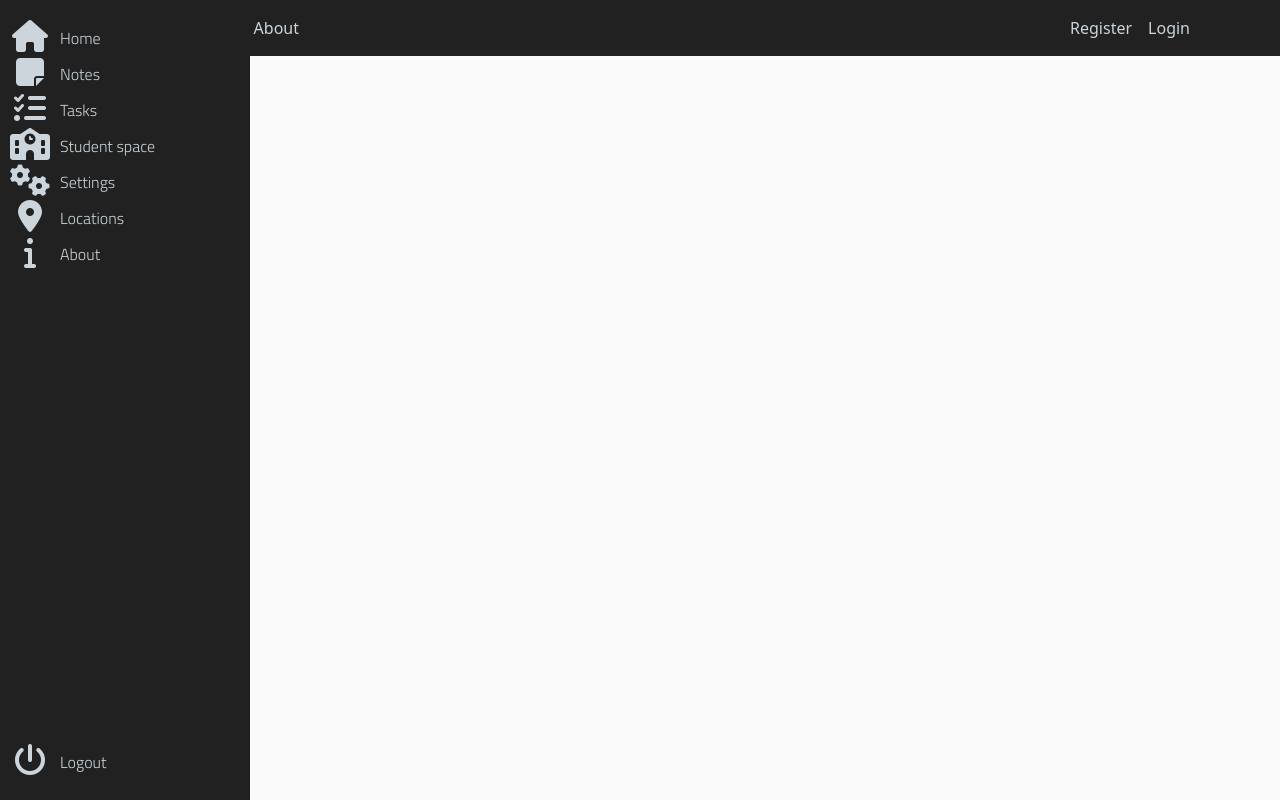
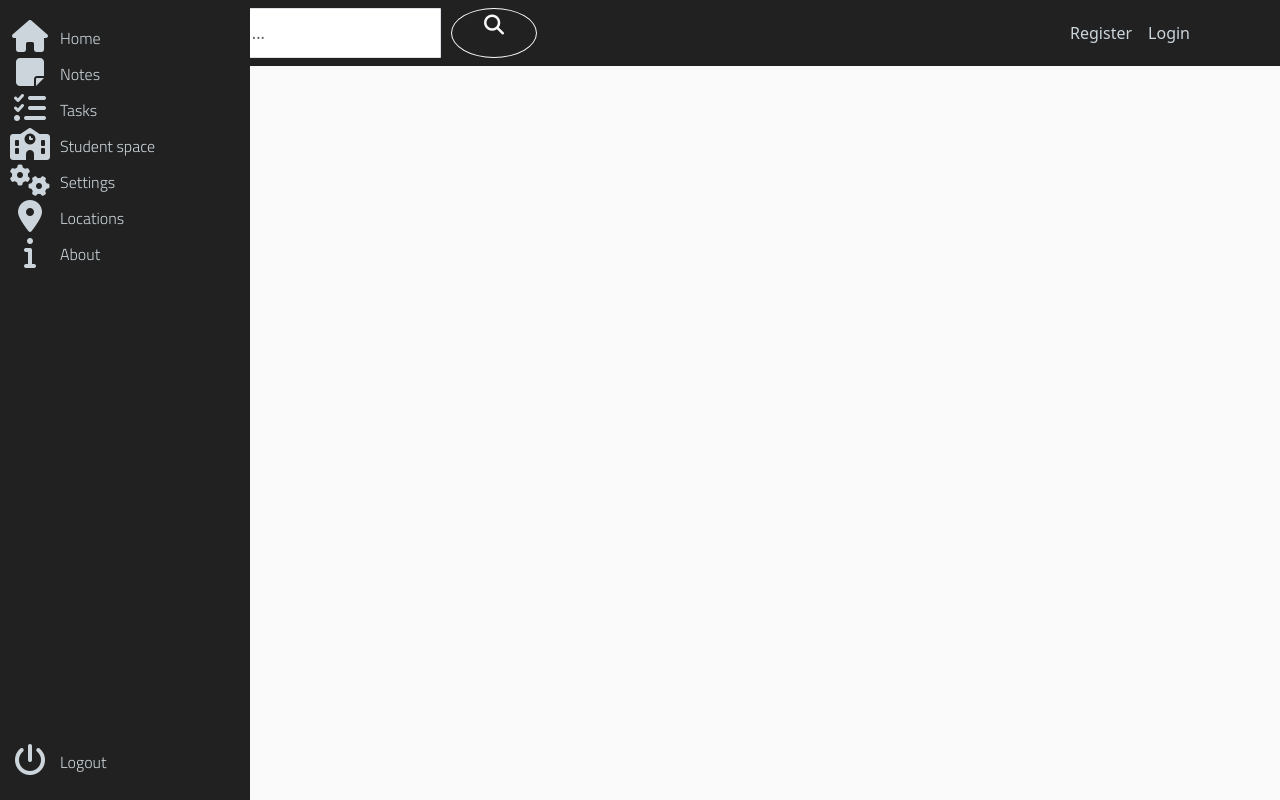
Before and after one commit to KenanKhauto/UniAssist, a Flask app: page / in a window 1280 px wide. Run offline with Flask 3, Linux system fonts and the light colour scheme; data that the repository does not hold is empty; some libraries are stand-ins or nearby versions; some web fonts are replaced.

Commit message:
full text search added for users and posts

```diff
--- a/application/main/routes.py
+++ b/application/main/routes.py
@@ -30,3 +30,21 @@
         str: Rendered template for the about page.
     """
     return render_template("about.html", title="About")
+
+
+@main.route("/search", methods=['GET', 'POST'])
+def search():
+    """
+    Route handler for the search page.
+
+    Returns:
+        str: Rendered template for the search page.
+    """
+    if request.method == 'POST':
+        query = request.form.get('search_input')
+    else:
+        query = request.args.get('query')
+
+    posts = post_rep.search_posts(query)
+    users = user_rep.search_users(query)
+    return render_template("search_results.html", title="Search", posts=posts, users=users, query=query)
--- a/application/post/repository.py
+++ b/application/post/repository.py
@@ -30,3 +30,16 @@
         post.content = content
         mongo.db.posts.update_one({'_id': post.id}, {'$set': post.to_mongo()})
         return post
+
+
+    def search_posts(self, query):
+        if query is None or query == '':
+            return []
+        else:
+            posts = []
+            for post_data in mongo.db.posts.find({'$text': {'$search': query}}):
+                posts.append(Post.from_mongo(post_data))
+            return posts
+
+    def create_search_index(self):
+        mongo.db.posts.create_index([('title', 'text'), ('content', 'text')])
--- a/application/templates/base.html
+++ b/application/templates/base.html
@@ -30,65 +30,89 @@
 
     <header class="site-header">
       <nav class="navbar navbar-expand-md navbar-dark bg-steel fixed-top">
-        <div class="container">
+          <div class="container" >
+              <div>
                 <a class="navbar-brand mr-4" href="{{ url_for('main.home') }}">UniAssist</a>
-          <button class="navbar-toggler" type="button" data-toggle="collapse"
-            data-target="#navbarToggle" aria-controls="navbarToggle"
-            aria-expanded="false" aria-label="Toggle navigation">
+              </div>
+
+              <button class="navbar-toggler" type="button" data-toggle="collapse" data-target="#navbarToggle"
+                  aria-controls="navbarToggle" aria-expanded="false" aria-label="Toggle navigation">
                   <span class="navbar-toggler-icon"></span>
               </button>
-          <div class="collapse navbar-collapse" id="navbarToggle">
-            <div class="navbar-nav mr-auto">
-              <a class="nav-item nav-link" href="{{ url_for('main.home') }}">Home</a>
-              <a class="nav-item nav-link" href="{{ url_for('main.about') }}">About</a>
+              <div class="collapse navbar-collapse" id="navbarToggle" style="display: flex; justify-content: space-between;">
+                  <div class="navbar-nav">
+                    <div class="search-bar">
+                      <form method="POST" action="{{ url_for('main.search') }}" onsubmit="return validateForm()">
+                          <div class="input-group">
+                              <input id="search_input" type="text" class="form-control" placeholder="Search ..." name="search_input"
+                                  aria-label="Search">
+                              <div class="input-group-append" style="margin-left: 10px;">
+                                  <button type="submit" class="btn btn-outline-light rounded-circle"
+                                      style="padding: 0.375rem 0.75rem;">
+                                      <i class="fa fa-search"></i>
+                                  </button>
                               </div>
+                          </div>
+                          <script>
+                              // Clear search input when focused
+                              document.getElementById("search_input").addEventListener("focus", function () {
+                                  document.getElementById("search_input").value = "";
+                              });
+                              function validateForm() {
+                                    var searchInput = document.getElementById("search_input").value.trim();
+                                    if (searchInput === "") {
+                                        return false; // Prevent form submission
+                                    }
+                                    return true; // Allow form submission
+                                }
+                          </script>
+                      </form>
+                  </div>
+                  </div>
+                  <div class="navbar-nav" style="align-content: center;">
                       <!-- Navbar Right Side -->
-          </div>
-
                       {% if current_user.is_authenticated == False %}
-          <div class="navbar-nav">
                       <a class="nav-item nav-link" href="{{ url_for('users.register') }}">Register</a>
                       <a class="nav-item nav-link" href="{{ url_for('users.login') }}">Login</a>
+                      {% else %}
+                      <div class="dropdown ml-auto" style="margin-top: 10px;">
+                          <a class="nav-item nav-link" href="#">
+                            <div >
+                              <i class="fa fa-plus fa-2xl" style="color: #ffffff;"></i>
                           </div>
-          {% else %}
-
-          <div class="dropdown move-left-20">
-            <div class="navbar-nav mr-auto">
-            <a class="nav-item nav-link" href="#">
-              <i class="fa-solid fa-plus fa-2xl" style="color: #ffffff;"></i>
                           </a>
-          </div>
-            <div class="dropdown-content move-down-23 move-left-20">
+                          <div class="dropdown-content ml-auto">
                               <a href="{{ url_for('post.new_post')}}">Add Article</a>
                               <a href="#">Add Something</a>
                           </div>
                       </div>
-
                       <div class="dropdown">
-            <div class="navbar-nav mr-auto">
                           <a class="nav-item nav-link" href="#">
                               <img class="rounded-circle nav-img"
                                   src="{{ url_for('static', filename='profile_pics/' + current_user.image_file )}}">
                           </a>
-            </div>
-            <div class="dropdown-content move-down-10" >
+                          <div class="dropdown-content">
                               <a href="{{ url_for('users.account') }}">Profile</a>
                               <a href="{{ url_for('users.logout') }}">Logout</a>
                               <a href="https://www.youtube.com/user/hubspot">YouTube</a>
                           </div>
                       </div>
-
                       {% endif %}
                   </div>
-
+              </div>
+          </div>
       </nav>
   </header>
+
+
+
+
 
     <div class="area" >
       <nav class="main-menu" style="position: fixed;">
         <ul>
           <li>
-            <a href="https://jbfarrow.com">
+            <a href="{{ url_for('main.home') }}">
               <!-- <i class="fa fa-home fa-2x"></i> -->
               <i class="fa fa-solid fa-house fa-2x"></i>
               <span class="nav-text">
@@ -160,7 +184,7 @@
             </a>
           </li>
           <li>
-            <a href="#">
+            <a href="{{ url_for('main.about') }}">
               <i class="fa fa-info fa-2x"></i>
               <span class="nav-text">
                 About
```
Also changed, not shown: application/templates/search_results.html (added, +27 -0 lines), application/users/repository.py (+12 -0 lines). Lines whose indentation alone changed are shown as unchanged.
